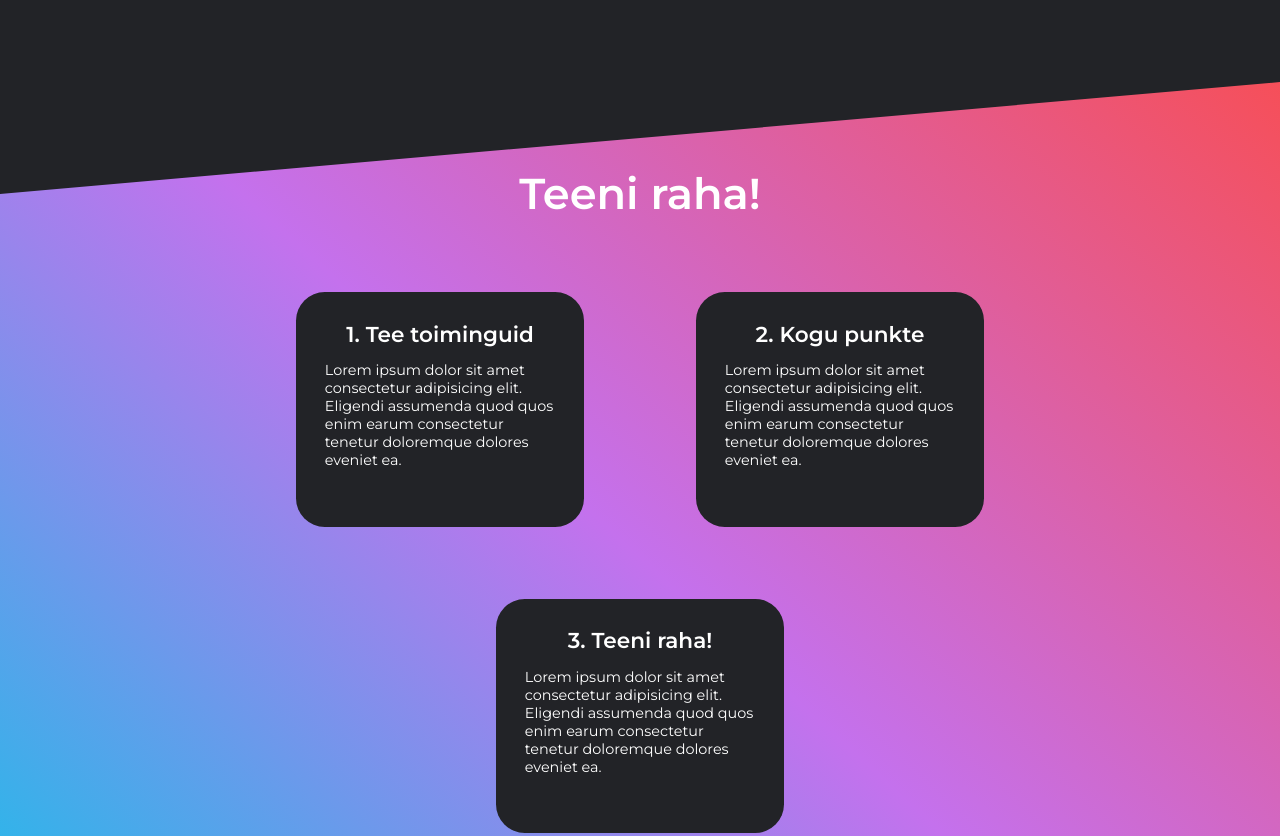
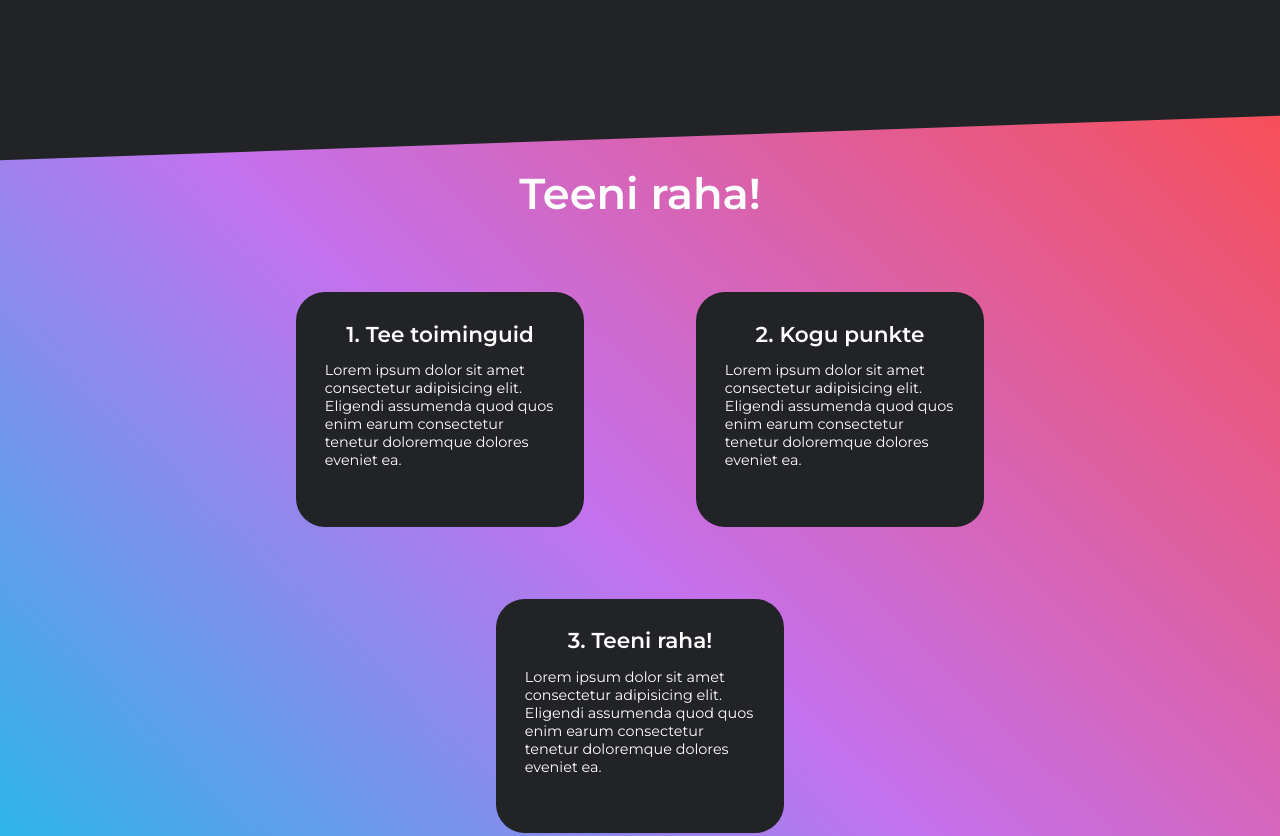
Before and after one commit to NerfedJabolo/MoneyCome, a website: page components/index.html in a window 1280 px wide. Shown: the part 640-1476 px from the top of the page. Drawn offline with Linux system fonts and the light colour scheme.

Commit message:
changed diagonal angle to -2 deg

```diff
--- a/components/style.css
+++ b/components/style.css
@@ -164,7 +164,7 @@ header {
   position: absolute;
   inset: 0;
   content: '';
-  transform: skewY(-5deg);
+  transform: skewY(-2deg);
   background: linear-gradient(45deg, #12c2e9, #c471ed, #f64f59);
   z-index: -1;
 }
```
